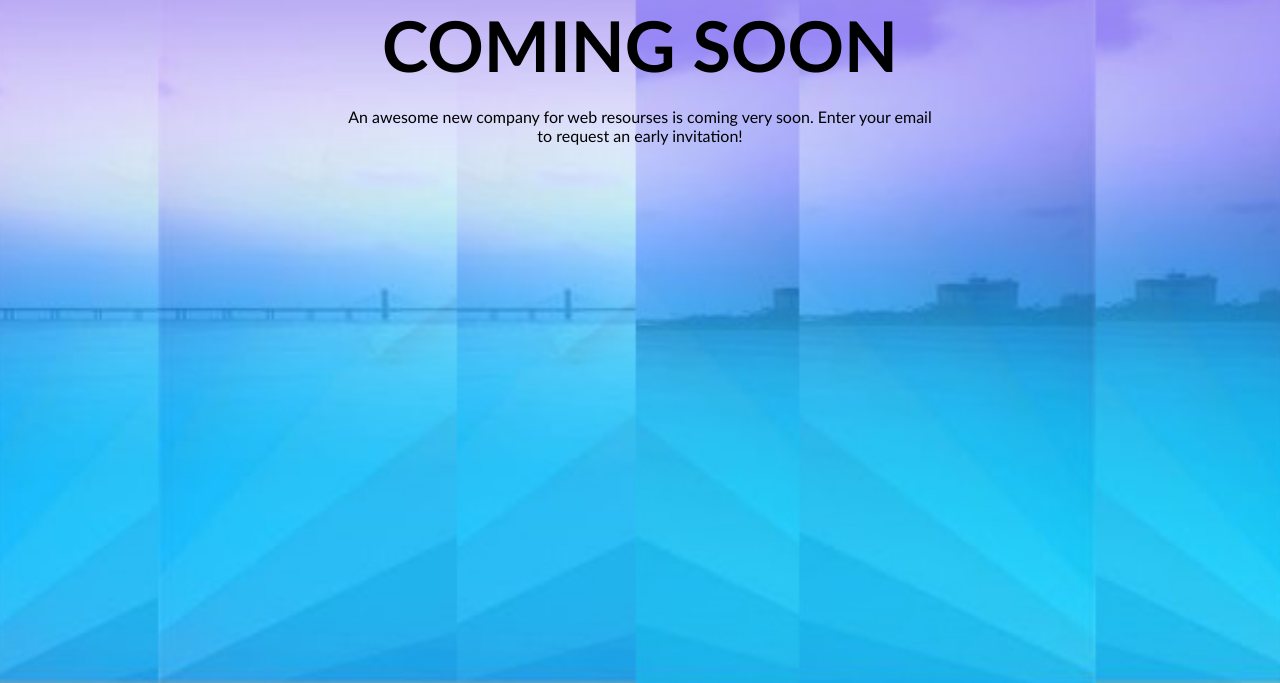
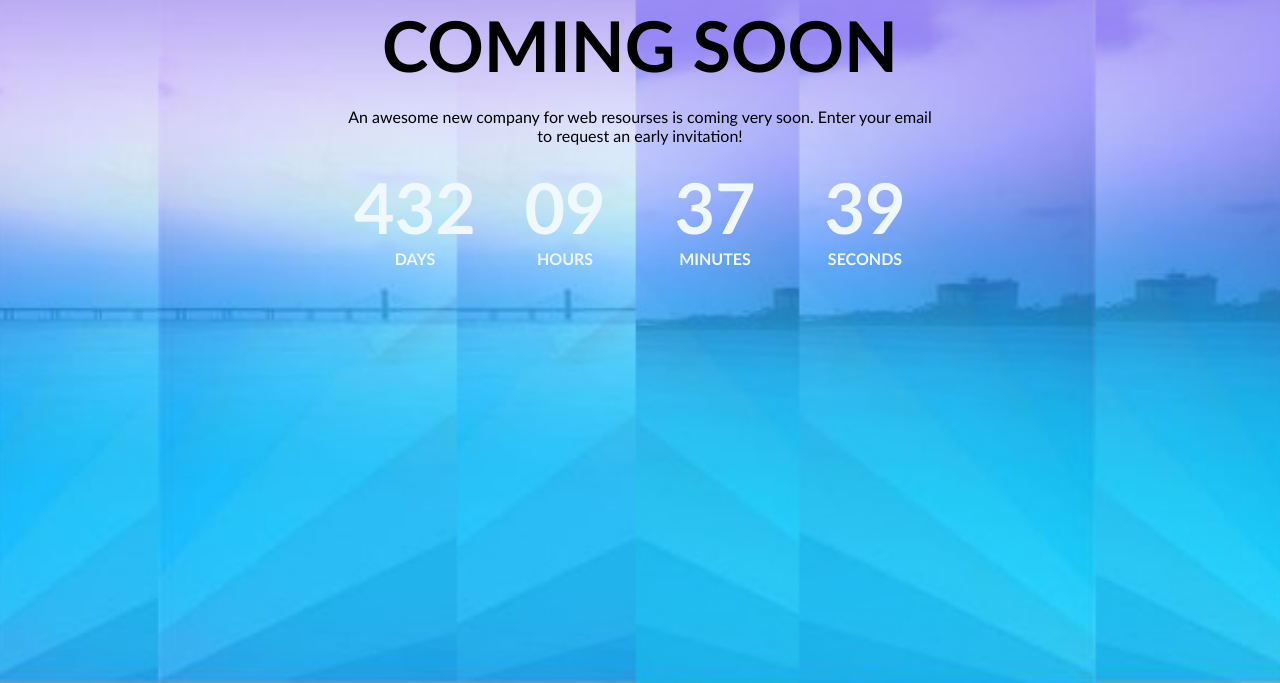
Before and after one commit to ZeyDy/comingSoon, a website: page index.html in a window 1280 px wide. Shown: the part 117-800 px from the top of the page. Drawn offline with Linux system fonts and the light colour scheme.

Commit message:
clock design

```diff
--- a/css/components/clock.css
+++ b/css/components/clock.css
@@ -0,0 +1,19 @@
+.clock {
+    display: flex;
+    width: 100%;
+    color: aliceblue;
+    font-weight: bold;
+    font-size: 16px;
+    text-transform: uppercase;
+}
+
+.clock > .time {
+    display: flex;
+    flex-direction: column;
+    width: 25%;
+}
+
+.clock > .time > .value {
+    font-size: 70px;
+    font-weight: bold;
+}
--- a/index.html
+++ b/index.html
@@ -13,7 +13,24 @@
             <h1 class="main-title">Coming soon</h1>
             <p class="main-description">An awesome new company for web resourses is coming very soon. Enter your email to request an early invitation!
             </p>
-            <div class="clock"></div>
+            <div class="clock">
+                <div class="time">
+                    <div class="value">432</div>
+                    <div class="label">Days</div>
+                </div>
+                <div class="time">
+                    <div class="value">09</div>
+                    <div class="label">Hours</div>
+                </div>
+                <div class="time">
+                    <div class="value">37</div>
+                    <div class="label">Minutes</div>
+                </div>
+                <div class="time">
+                    <div class="value">39</div>
+                <div class="label">Seconds</div>
+                </div>
+            </div>
             <form></form>
             <div class="mouse"></div>
         </div>
```
